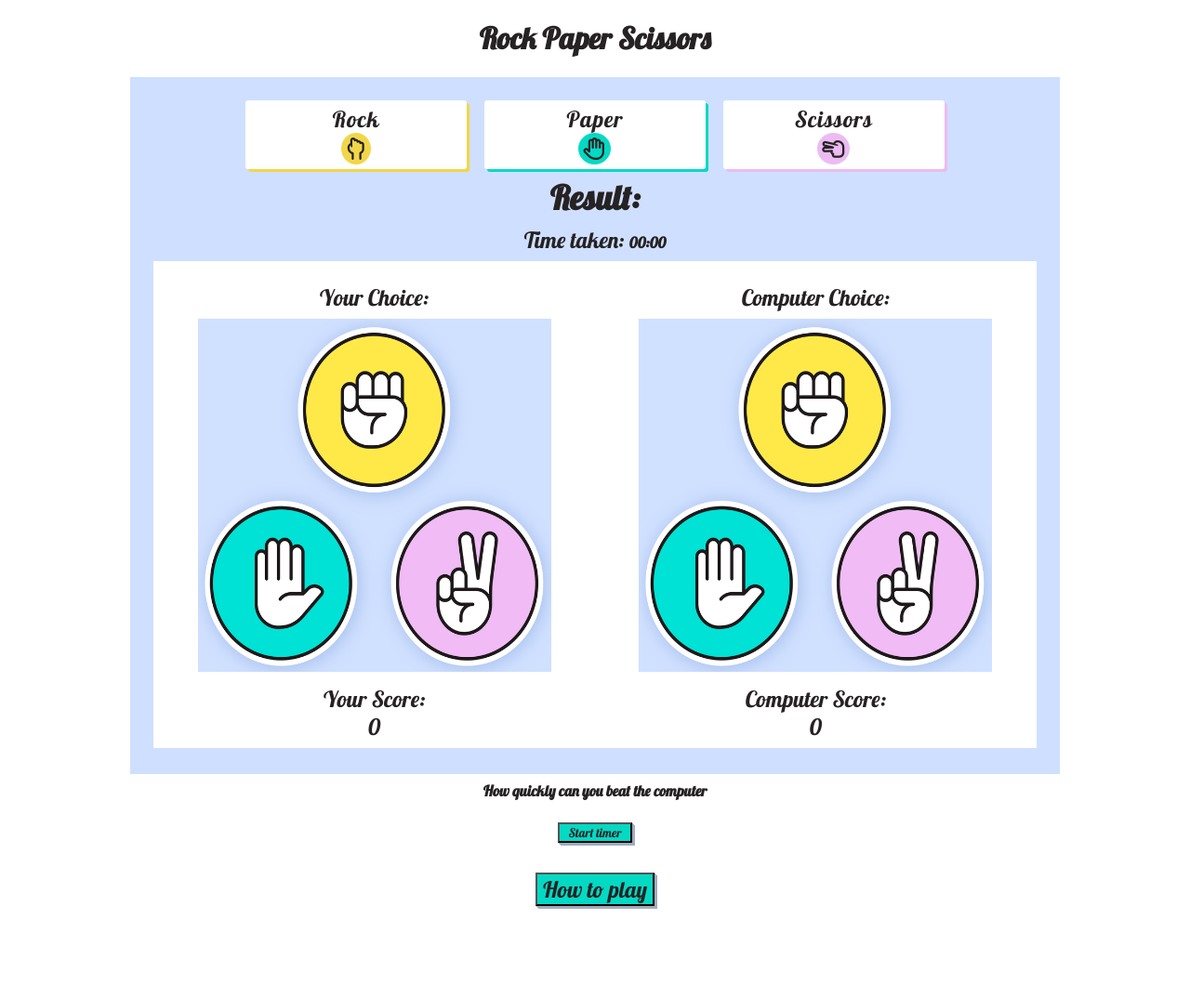
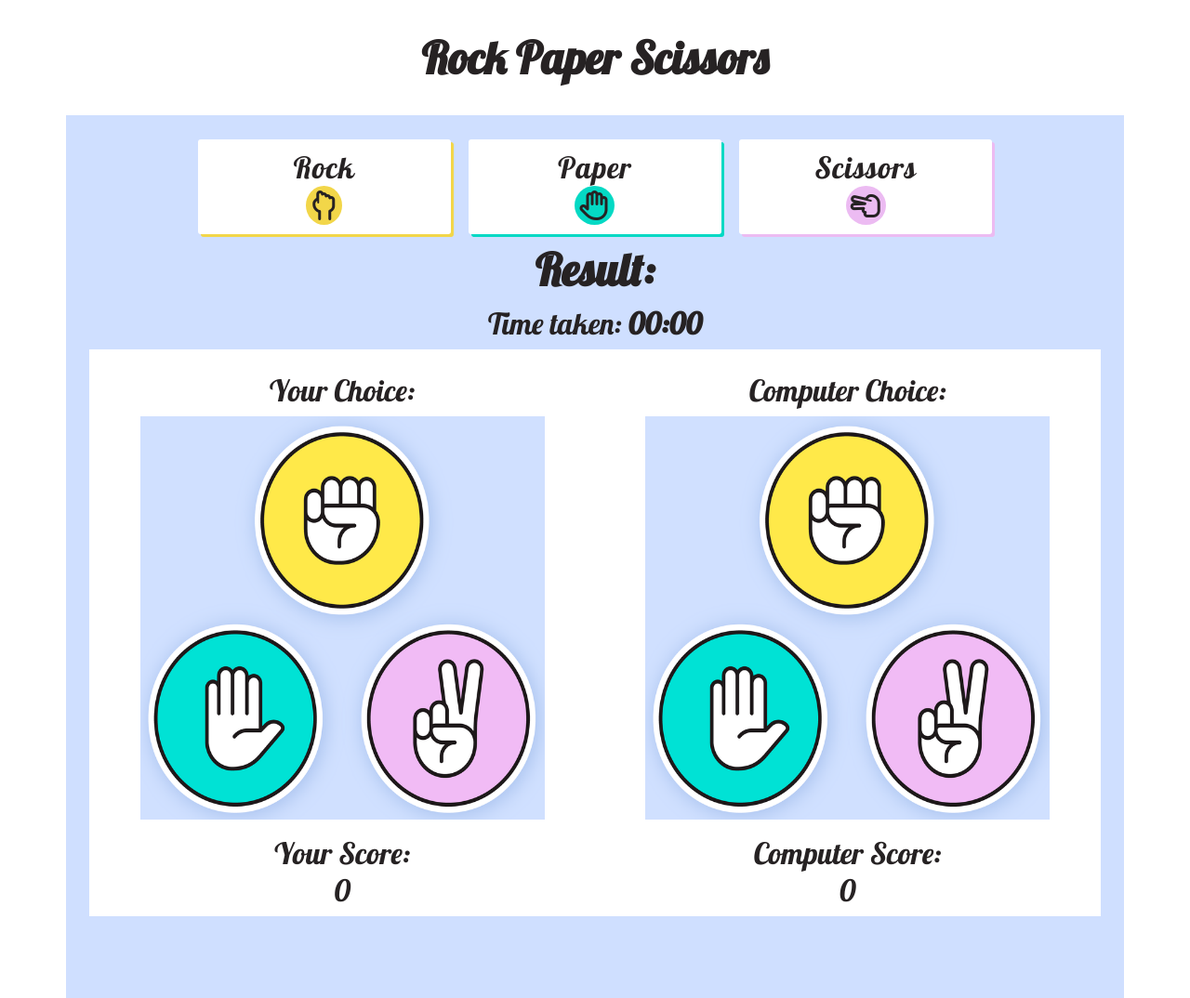
Before and after one commit to Lucy-Glanville-Brown/rock-paper-scissors, a plain HTML site: page index.html in a window 1280 px wide. Shown: the top 1074 px of the page at 93% size. Before the commit the page ends 999 px from the top, so only its background shows below. Drawn offline with Linux system fonts and the light colour scheme.

Commit message:
Add media queries for screen sizes 550px & 850px wide and up

```diff
--- a/assets/css/style.css
+++ b/assets/css/style.css
@@ -19,8 +19,8 @@ body {
     background-color: #CFDFFF;
     box-sizing: border-box;
     width: 90%;
-    height: 70vh;
-    max-height: 550px;
+    height: 65vh;
+    max-height: 450px;
     max-width: 850px;
     margin-left: auto;
     margin-right: auto;
@@ -39,7 +39,7 @@ body {
     width: 25%;
     height: 30%;
     background-color: white;
-    padding: 5px 0 5px 0;
+    padding: 10px 0 10px 0;
 }
 
 .fa-hand-rock {
@@ -139,10 +139,13 @@ img {
     margin: 1rem;
     background-color: #04d9c4;
     font-family: 'Lobster';
+    font-size: 1rem;
     color: #262223;
-    width: 5rem;
+    width: 200px;
+    height: 50px;
     cursor: pointer;
     box-shadow: 3px 3px #A3ACBD, 2px 2px #A3ACBD, 1px 1px #A3ACBD;
+    padding: 10px;
 }
 
 .instructions {
@@ -154,9 +157,13 @@ img {
     margin: 1rem;
     background-color: #04d9c4;
     font-family: 'Lobster';
+    font-size: 1rem;
+    width: 200px;
+    height: 50px;
     color: #262223;
     cursor: pointer;
     box-shadow: 3px 3px #A3ACBD, 2px 2px #A3ACBD, 1px 1px #A3ACBD;
+    padding: 10px;
 }
 
 /* the modal (background) */
@@ -222,27 +229,57 @@ img {
 
 /* media queries */
 
+/* For small to medium screen sizes from 550px wide and up */
+@media screen  and (min-width: 550px) {
+
+    .heading {
+        font-size: 3rem;
+    }
+
+    .game-area {
+        max-height: 650px;
+        height: 75vh;
+    }
+    .control, #messages, .player, .computer, #timer, .timer-container, .timer-button, #open {
+        font-size: 1.5rem;
+    }
+}
+
+/* For medium to large screen sizes from 850px wide and up */
+@media screen  and (min-width: 850px) {
+
+    .heading {
+        font-size: 3rem;
+    }
+
+    .game-area {
+        max-height: 750px;
+        max-width: 1000px;
+        height: 90vh;
+    }
+    .control, #messages, .player, .computer, #timer, .timer-container, .timer-button, #open{
+        font-size: 1.5rem;
+    }
+}
+
 /* For larger to extra large screens size from 1200px wide and up */
 @media screen and (min-width: 1200px) {
 
+    .heading {
+        font-size: 3rem;
+    }
+
     .game-area {
-        min-height: 750px;
-        min-width: 1000px;
+        max-height: 950px;
+        max-width: 1500px;
+        height: 120vh;
         padding: 2%;
     }
 
-    .control {
-        font-size: 1.5rem;
-    }
-
-    #messages {
-        font-size: 1.5rem;
-    }
-
-    .player, .computer {
-        font-size: 1.5rem;
+    .control, #messages, .player, .computer, #timer, .timer-container, .timer-button, #open {
+        font-size: 2rem;
     }
 
     #open, .modal, .modal-content p{
-        font-size: 1.5rem;
+        font-size: 2rem;
     }
```
